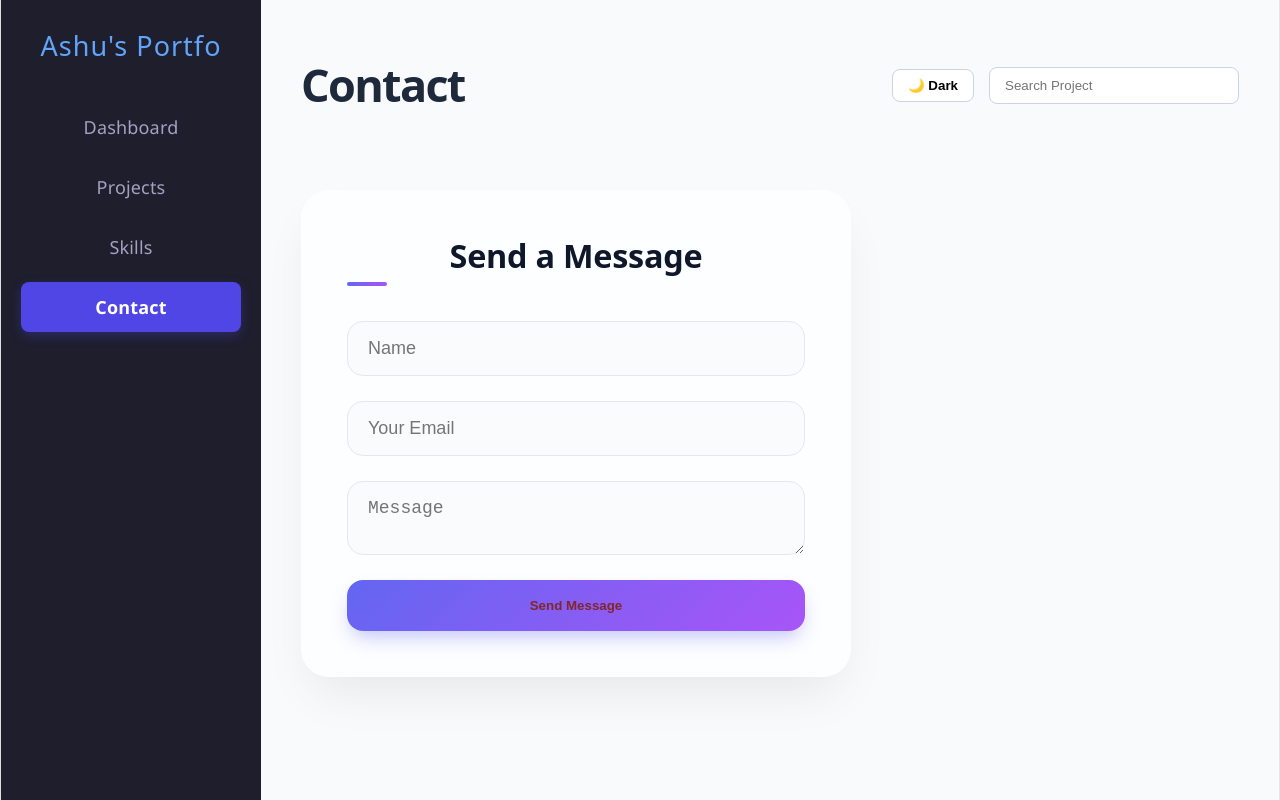
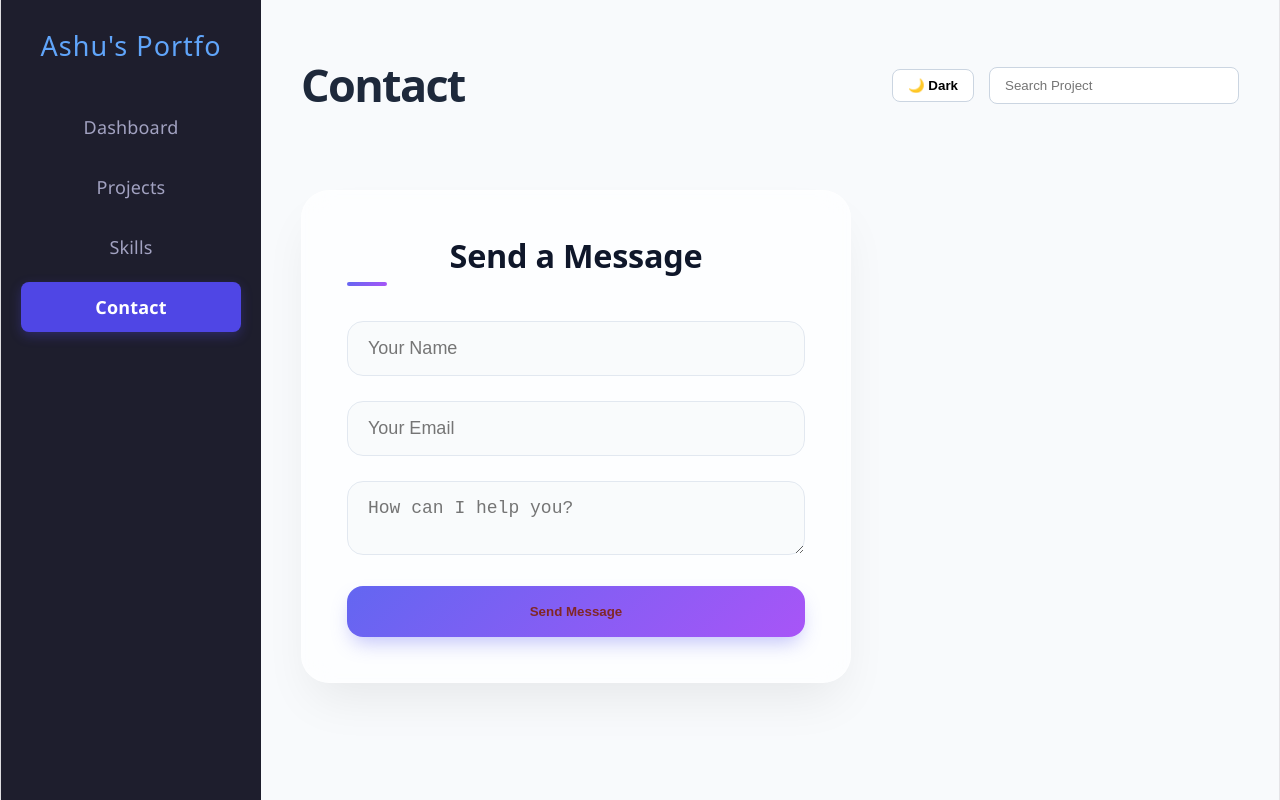
Before and after one commit to ashusidd/my-portfolio, a React (Vite) app: page / in a window 1280 px wide. Both pictures are taken after a click on the item "Contact". Built offline with nearby package versions, Linux system fonts and the light colour scheme.

Commit message:
Final portfolio polish for launch

```diff
--- a/src/App.jsx
+++ b/src/App.jsx
@@ -13,32 +13,44 @@ function App() {
   const [searchTerm, setSearchTerm] = useState("");
   const [activeTab, setActiveTab] = useState("Dashboard");
 
-  // --- 2. ADMIN STATE (Persistent) ---
+  // --- 2. ADMIN STATE ---
   const [isAdmin, setIsAdmin] = useState(() => {
     return localStorage.getItem('is-ashu-admin') === 'true';
   });
 
-  // --- 3. PROJECTS STATE (Persistent) ---
+  // --- 3. PROJECTS STATE (Hardcoded for Visitors) ---
   const [projects, setProjects] = useState(() => {
     const saved = localStorage.getItem('my-dashboard-projects');
-    return saved ? JSON.parse(saved) : [{
-      id: 1,
-      title: "Market Expense Tracker",
-      description: "A MERN stack app.",
-      tech: ["React", "Node.js"],
-      image: "https://via.placeholder.com/300x150",
-      liveLink: "#",
-      repoLink: "#"
-    }];
+    // 🚀 Showing your real B.Tech and MERN projects by default
+    return saved ? JSON.parse(saved) : [
+      {
+        id: 1,
+        title: "Solar Powered Garbage Collector",
+        description: "An automated robot designed for waste management using Arduino and solar energy.",
+        tech: ["Arduino", "C++", "Solar Tech"],
+        image: "https://via.placeholder.com/300x150",
+        liveLink: "#",
+        repoLink: "#"
+      },
+      {
+        id: 2,
+        title: "Market Expense Tracker",
+        description: "A full-stack tracking application to manage and split group expenses efficiently.",
+        tech: ["React", "JavaScript", "LocalStorage"],
+        image: "https://via.placeholder.com/300x150",
+        liveLink: "#",
+        repoLink: "#"
+      }
+    ];
   });
 
-  // --- 4. MESSAGES STATE (Persistent) ---
+  // --- 4. MESSAGES STATE ---
   const [messages, setMessages] = useState(() => {
     const saved = localStorage.getItem('portfolio-messages');
     return saved ? JSON.parse(saved) : [];
   });
 
-  // --- 5. PERSISTENCE LAYER (Syncing to LocalStorage) ---
+  // --- 5. PERSISTENCE ---
   useEffect(() => {
     localStorage.setItem('my-dashboard-projects', JSON.stringify(projects));
   }, [projects]);
@@ -49,7 +61,6 @@ function App() {
 
   // --- 6. ACTION HANDLERS ---
 
-  // 🔐 Admin Unlock Logic
   const handleAdminUnlock = () => {
     if (isAdmin) {
       setIsAdmin(false);
@@ -67,28 +78,8 @@ function App() {
     }
   };
 
-  // 📂 Project Handlers
   const addProject = (newProj) => setProjects((prev) => [newProj, ...prev]);
   const deleteProject = (id) => setProjects((prev) => prev.filter((p) => p.id !== id));
-
-  // 📩 Message Handlers
-  const handleSendMessage = (msgData) => {
-    const newMsg = {
-      ...msgData,
-      id: Date.now(),
-      date: new Date().toLocaleString(),
-      reply: ""
-    };
-    setMessages((prev) => [newMsg, ...prev]);
-    alert("Message sent successfully!");
-  };
-
-  const handleAdminReply = (id, replyText) => {
-    setMessages((prev) =>
-      prev.map(m => m.id === id ? { ...m, reply: replyText } : m)
-    );
-    alert("Reply saved!");
-  };
 
   // 🔍 Search Logic
   const filteredProjects = projects.filter((proj) =>
@@ -97,7 +88,6 @@ function App() {
 
   return (
     <div className={`dashboard-container ${darkMode ? 'dark-theme' : ''}`}>
-      {/* SIDEBAR */}
       <Sidebar
         setActiveTab={setActiveTab}
         activeTab={activeTab}
@@ -105,7 +95,6 @@ function App() {
         onUnlock={handleAdminUnlock}
       />
 
-      {/* MAIN CONTENT */}
       <main className="content">
         <header className="content-header">
           <h1>{activeTab}</h1>
@@ -155,12 +144,14 @@ function App() {
         {/* --- TAB: CONTACT & INBOX --- */}
         {activeTab === "Contact" && (
           <div className="contact-page">
-            <ContactForm onSendMessage={handleSendMessage} />
-            {isAdmin && (
+            {/* 🚀 ContactForm now handles its own logic via Formspree link */}
+            <ContactForm />
+
+            {isAdmin && messages.length > 0 && (
               <div className="admin-inbox-section">
                 <hr style={{ margin: '40px 0', opacity: '0.1' }} />
-                <h3 style={{ marginBottom: '20px' }}>Admin Inbox</h3>
-                <MessageList messages={messages} onReply={handleAdminReply} />
+                <h3 style={{ marginBottom: '20px' }}>Local History (Admin Only)</h3>
+                <MessageList messages={messages} />
               </div>
             )}
           </div>
--- a/src/components/ContactForm.jsx
+++ b/src/components/ContactForm.jsx
@@ -1,46 +1,44 @@
 // src/components/ContactForm.jsx
-import { useState } from 'react';
+import React from 'react';
 
-function ContactForm({ onSendMessage }) {
-    const [formData, setFormData] = useState({ name: '', email: '', text: '' });
-
-    const handleSubmit = (e) => {
-        e.preventDefault();
-
-        // 🚀 We pass a COPY of the data to ensure App.jsx receives it perfectly
-        onSendMessage({ ...formData });
-
-        // Clear form
-        setFormData({ name: '', email: '', text: '' });
-    };
-
+function ContactForm() {
     return (
-        <form className="contact-form" onSubmit={handleSubmit}>
+        /* 🚀 We use the Formspree link in the 'action' attribute */
+        <form
+            className="contact-form"
+            action="https://formspree.io/f/xnjorzae"
+            method="POST"
+        >
             <h2>Send a Message</h2>
 
+            <div className="input-group">
                 <input
                     type="text"
-                placeholder="Name"
-                value={formData.name}
-                /* 🚀 Best Practice: ...prev ensures other fields aren't deleted */
-                onChange={(e) => setFormData(prev => ({ ...prev, name: e.target.value }))}
+                    name="name"
+                    placeholder="Your Name"
                     required
                 />
+            </div>
 
+            <div className="input-group">
                 <input
                     type="email"
+                    name="email"
                     placeholder="Your Email"
-                value={formData.email}
-                onChange={(e) => setFormData(prev => ({ ...prev, email: e.target.value }))}
                     required
                 />
+            </div>
 
+            <div className="input-group">
                 <textarea
-                placeholder="Message"
-                value={formData.text}
-                onChange={(e) => setFormData(prev => ({ ...prev, text: e.target.value }))}
+                    name="message"
+                    placeholder="How can I help you?"
                     required
-            />
+                ></textarea>
+            </div>
+
+            {/* 🛡️ This hidden input prevents spam bots from filling your form */}
+            <input type="hidden" name="_subject" value="New Message from Portfolio!" />
 
             <button type="submit">Send Message</button>
         </form>
```
Lines whose indentation alone changed are shown as unchanged.
